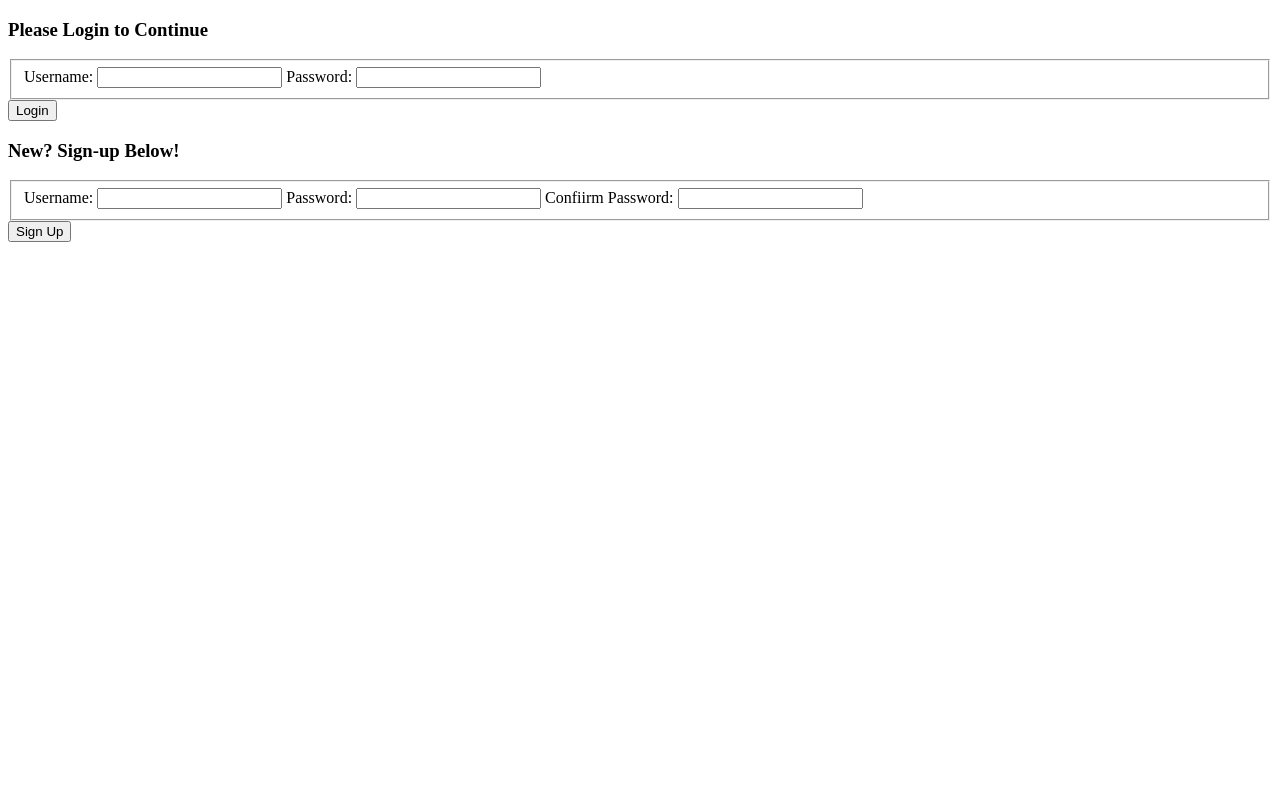
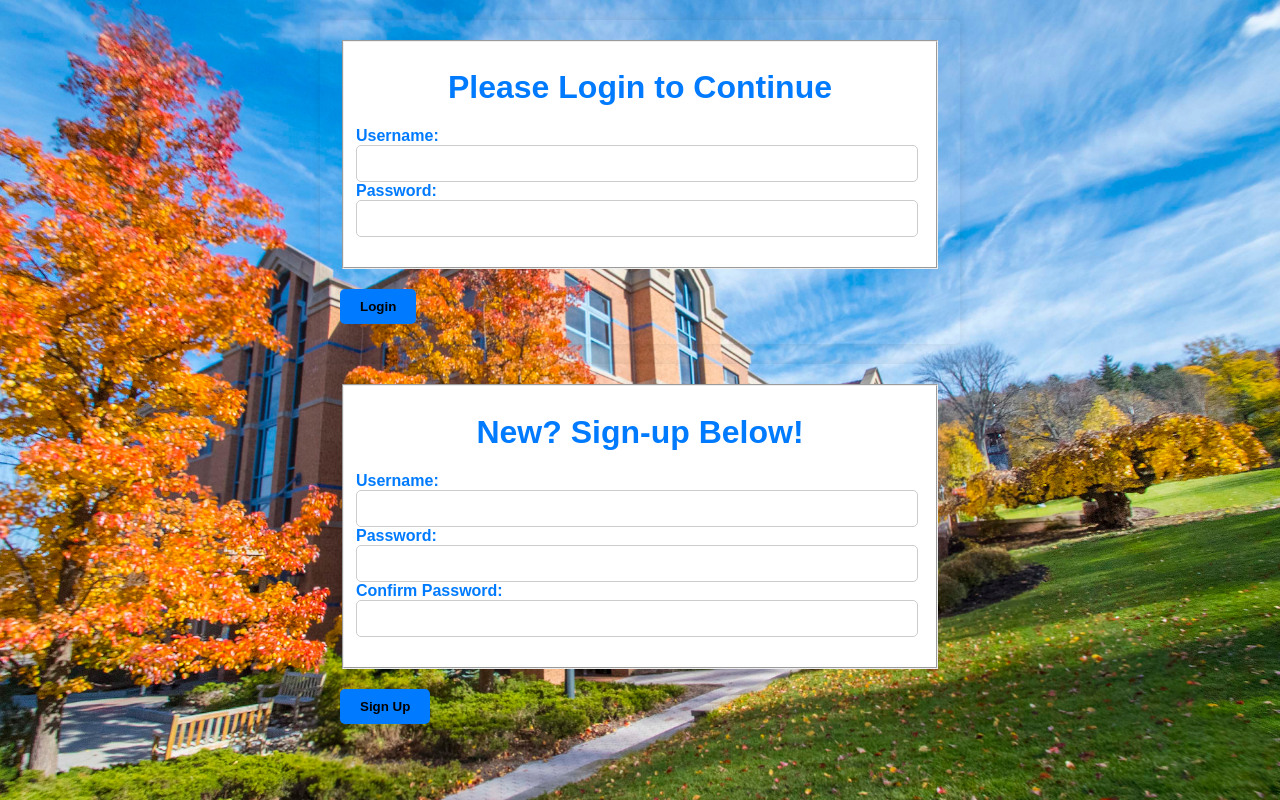
Before and after one commit to spava002/SEO-Project-3, a Flask app: page / in a window 1280 px wide. Run offline with Flask 3, Linux system fonts and the light colour scheme.

Commit message:
Added styling to the login page

```diff
--- a/signUpForm.py
+++ b/signUpForm.py
@@ -25,6 +25,6 @@ class signUp(FlaskForm):
     # Required parameters
     username = StringField('Username: ', validators=[DataRequired(), Length(min=3, max=50, message='Invalid username. Must be between 3-20 characters.')], render_kw={"autocomplete": "off"})
     password = PasswordField('Password: ', validators=[DataRequired(), Length(min=3, max=50), validatePassword])
-    confirm_password = PasswordField('Confiirm Password: ', validators=[DataRequired(), Length(min=3, max=50), confirmPassword])
+    confirm_password = PasswordField('Confirm Password: ', validators=[DataRequired(), Length(min=3, max=50), confirmPassword])
     # Submit data
     submit = SubmitField('Sign Up')
--- /dev/null
+++ b/static/css/login.css
@@ -0,0 +1,79 @@
+body {
+    font-family: Arial, sans-serif;
+    background-image: url(../loginBackground.jpg);
+    color: #333;
+    background-size: cover;
+    background-position: center;
+    background-attachment: fixed;
+
+}
+
+.collegeimage{
+    background-image: url('../BostonCollege1.jpeg');
+}
+
+/* Style the main heading */
+h1 {
+    text-align: center;
+    color: #007bff;
+}
+
+/* Style the forms for collecting user input */
+form {
+    margin: 20px auto;
+    max-width: 600px;
+    padding: 20px;
+    background-color: transparent;
+    border-radius: 5px;
+    box-shadow: 0px 0px 10px rgba(0, 0, 0, 0.1);
+}
+
+/* Style the form fields and labels */
+.form-group:not(:has(.btn)) {
+    margin-bottom: 20px;
+    background-color: white;
+}
+
+.form-control-label {
+    font-weight: bold;
+    color: #007bff;
+}
+
+.form-control {
+    width: 95%;
+    padding: 10px;
+    border: 1px solid #ccc;
+    border-radius: 5px;
+}
+
+/* Style the form submit buttons */
+.btn {
+    padding: 10px 20px;
+    border: none;
+    border-radius: 5px;
+    cursor: pointer;
+    color:black;
+    font-weight: bold;
+    background-color: lightgrey;
+
+}
+
+.btn:hover{
+    background-color: cadetblue;
+    color: white
+}
+
+.btn-outline-info {
+    background-color: #007bff;
+}
+
+/* Add some spacing between the forms */
+.form-group + .form-group {
+    margin-top: 20px;
+}
+
+/* Add some margin to the invalid feedback messages */
+.invalid-feedback {
+    margin-top: 5px;
+    color: #dc3545;
+}
--- a/templates/login.html
+++ b/templates/login.html
@@ -2,14 +2,15 @@
 <html>
 <head>
     <title>Login/Sign-Up</title>
+    <link rel = "stylesheet" type = "text/css" href = "../static/css/login.css">
 </head>
 <body>
-    <h3>Please Login to Continue</h3>
     <!-- Form for collecting login information -->
     <form method="POST" action="/">
         {{ loginForm.hidden_tag() }}
         <fieldset class="form-group">
         <div class="form-group">
+            <h1>Please Login to Continue</h1>
             <!-- Receives the required input of 'username' -->
             {{ loginForm.username.label(class="form-control-label") }}
             {% if loginForm.username.errors %}
@@ -42,12 +43,12 @@
         </div>
     </form>
 
-    <h3>New? Sign-up Below!</h3>
     <!-- Form for collecting sign up information -->
     <form method="POST" action="/signup">
         {{ signUpForm.hidden_tag() }}
         <fieldset class="form-group">
         <div class="form-group">
+            <h1>New? Sign-up Below!</h1>
             <!-- Receives the required input of 'username' -->
             {{ signUpForm.username.label(class="form-control-label") }}
             {% if signUpForm.username.errors %}
```
Also changed, not shown: static/css/layout.css (deleted), static/loginBackground.jpg (added).
